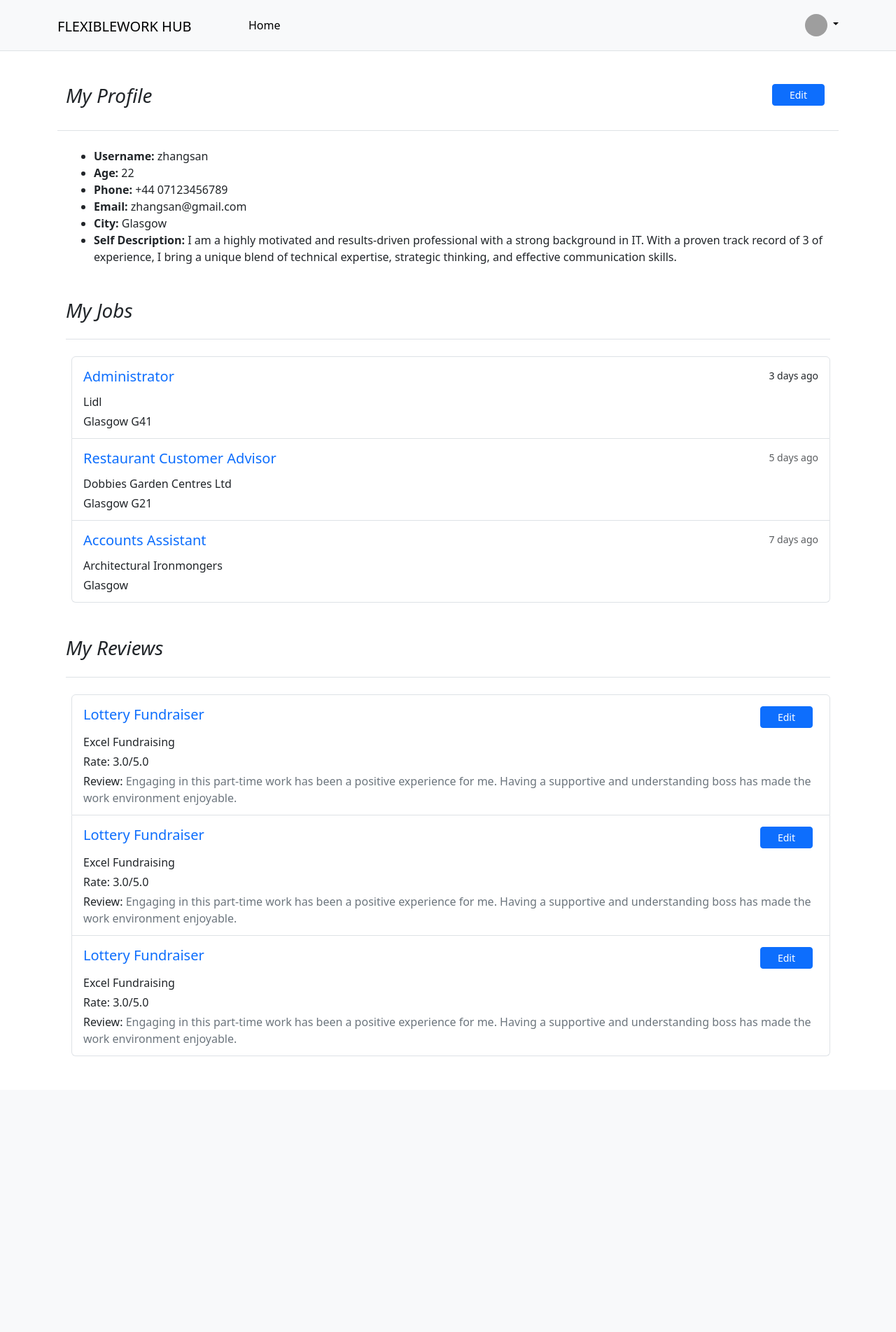
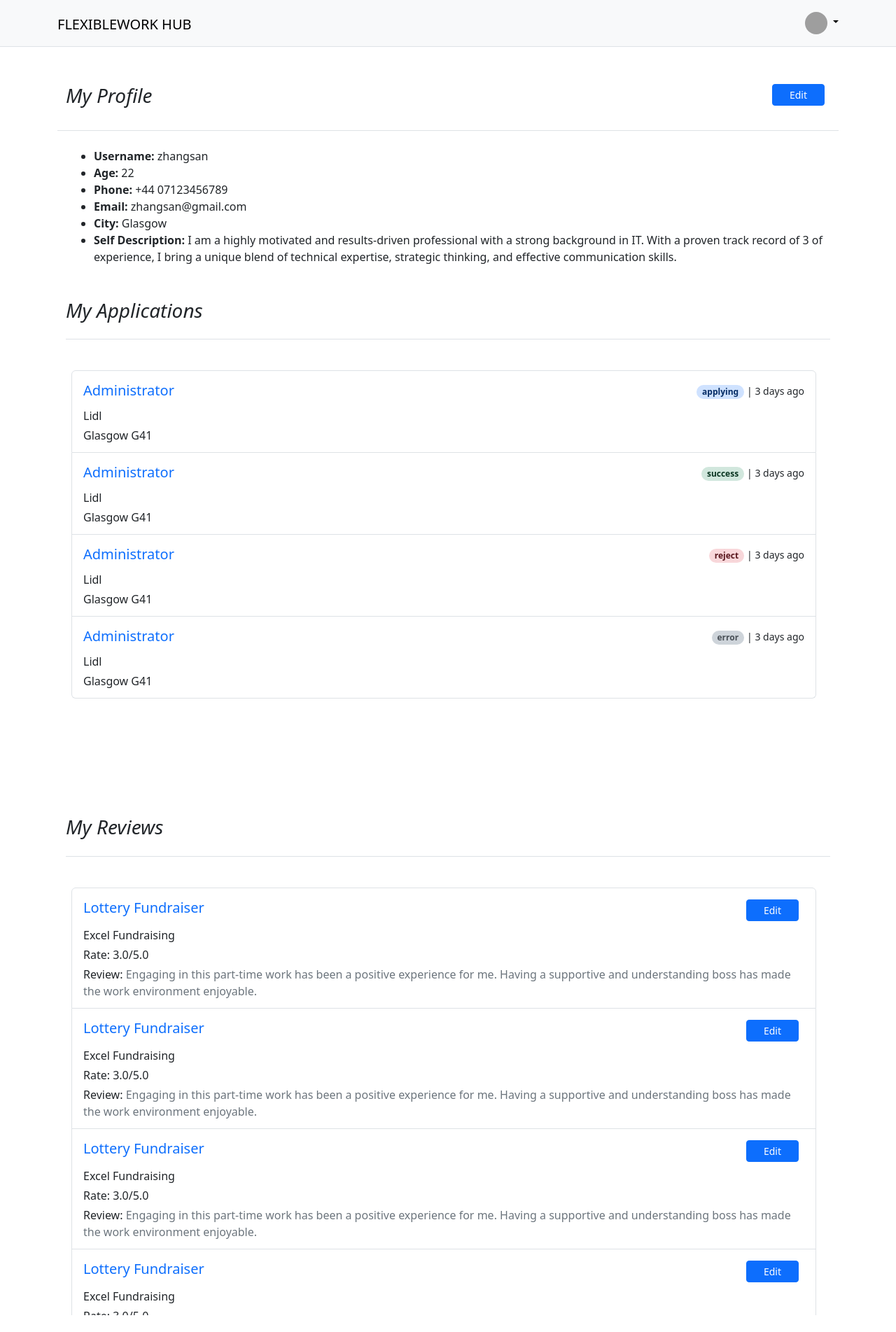
Before and after one commit to NaCN-Azure/It09-Django, a Django app: page /index/job/ in a window 1280 px wide. Shown: the whole page at 70% size. Before the commit the page ends 1509 px from the top, so only its background shows below. Run offline with Django 4.2, Linux system fonts and the light colour scheme; some libraries are stand-ins or nearby versions; grey boxes are pictures that could not be loaded.

Commit message:
Modify the static page of employerInfo.html and jobSeekerInfo.html

```diff
--- a/templates/base.html
+++ b/templates/base.html
@@ -14,13 +14,17 @@
 
     <style>
         main {
-            padding-top: 120px; /* Adjust the padding to match the height of your fixed header */
+            padding-top: 120px;
+            /* Adjust the padding to match the height of your fixed header */
         }
+
         header {
             position: fixed;
             width: 100%;
-            background-color: #ffffff; /* Add your desired background color */
-            z-index: 1000; /* Make sure the header is on top of other elements */
+            background-color: #ffffff;
+            /* Add your desired background color */
+            z-index: 1000;
+            /* Make sure the header is on top of other elements */
         }
     </style>
 </head>
@@ -35,9 +39,6 @@
                     </a>
                 </div>
 
-                <nav class=" nav col-12 col-lg-auto me-lg-auto mb-2 justify-content-center mb-md-0">
-                    <a class="me-3 py-2 link-body-emphasis text-decoration-none" href="#">Home</a>
-                </nav>
                 <div class="col-6 d-flex justify-content-end align-items-center">
                     <!--  已经登录 显示头像    -->
                     <div class="dropdown text-end">
--- a/templates/jobSeekerInfo.html
+++ b/templates/jobSeekerInfo.html
@@ -6,14 +6,25 @@ Job Seeker Information
 {% endblock %}
 
 
+
+
 {% block body_block %}
+
+<style>
+    .bd-sidebar {
+        height: 60vh;
+        overflow-y: auto;
+        padding: 20px;
+    }
+</style>
 
 <!-- My profile部分 -->
 <div class="row pb-4 mb-4 border-bottom">
     <div class="col">
         <h3 class=" fst-italic ">
             My Profile
-        </h3></div>
+        </h3>
+    </div>
     <div class="col-auto">
         <button type="button" class="btn btn-primary btn-sm px-4 me-md-2" data-bs-toggle="modal"
             data-bs-target="#profileModal">Edit
@@ -36,28 +47,23 @@ Job Seeker Information
                         <form>
                             <div class="form-group mb-3">
                                 <label for="username" class="form-label">Username</label>
-                                <input type="text" class="form-control" id="username"
-                                       placeholder="Company name">
+                                <input type="text" class="form-control" id="username" placeholder="Company name">
                             </div>
                             <div class="form-group mb-3">
                                 <label for="Age" class="form-label">Age</label>
-                                <input type="text" class="form-control" id="Age"
-                                       placeholder="Age">
+                                <input type="text" class="form-control" id="Age" placeholder="Age">
                             </div>
                             <div class="form-group mb-3">
                                 <label for="phone" class="form-label">Phone</label>
-                                <input type="text" class="form-control" id="phone"
-                                       placeholder="Phone">
+                                <input type="text" class="form-control" id="phone" placeholder="Phone">
                             </div>
                             <div class="form-group mb-3">
                                 <label for="Email" class="form-label">Email</label>
-                                <input type="email" class="form-control" id="Email"
-                                       placeholder="name@example.com">
+                                <input type="email" class="form-control" id="Email" placeholder="name@example.com">
                             </div>
                             <div class="form-group mb-3">
                                 <label for="City" class="form-label">City</label>
-                                <input type="text" class="form-control" id="City"
-                                       placeholder="City">
+                                <input type="text" class="form-control" id="City" placeholder="City">
                             </div>
                             <div class="form-group mb-3">
                                 <label for="Introduction" class="form-label">Self Introduction</label>
@@ -78,7 +84,6 @@ Job Seeker Information
     </div>
 </div>
 
-
 <div class="bd-content ps-lg-2 pb-4 mb-2">
     <ul>
         <li><strong>Username:</strong> zhangsan</li>
@@ -97,36 +102,48 @@ Job Seeker Information
 </div>
 
 
-<!-- My Jobs部分 -->
+<!-- My Applications部分 -->
 <h3 class="pb-4 mb-4 fst-italic border-bottom">
-    My Jobs
+    My Applications
 </h3>
 
-<div class="bd-content ps-lg-2  pb-4 mb-4 ">
+<div class="bd-sidebar ps-lg-2  pb-4 mb-4 ">
     <div class=list-group>
         <a href="#" class="list-group-item list-group-item-action">
             <div class="d-flex w-100 justify-content-between my-2">
                 <h5 class="mb-1 text-primary">Administrator</h5>
-                <small>3 days ago</small>
+                <span><span class="badge bg-primary-subtle text-primary-emphasis rounded-pill">applying</span>
+                    <small> | 3 days ago</small></span>
             </div>
             <p class="mb-1">Lidl</p>
             <p class="mb-1">Glasgow G41</p>
         </a>
         <a href="#" class="list-group-item list-group-item-action">
             <div class="d-flex w-100 justify-content-between my-2">
-                <h5 class="mb-1 text-primary">Restaurant Customer Advisor</h5>
-                <small class="text-muted">5 days ago</small>
+                <h5 class="mb-1 text-primary">Administrator</h5>
+                <span><span class="badge bg-success-subtle text-success-emphasis rounded-pill">success</span>
+                    <small> | 3 days ago</small></span>
             </div>
-            <p class="mb-1">Dobbies Garden Centres Ltd</p>
-            <p class="mb-1">Glasgow G21</p>
+            <p class="mb-1">Lidl</p>
+            <p class="mb-1">Glasgow G41</p>
         </a>
         <a href="#" class="list-group-item list-group-item-action">
             <div class="d-flex w-100 justify-content-between my-2">
-                <h5 class="mb-1 text-primary">Accounts Assistant</h5>
-                <small class="text-muted">7 days ago</small>
+                <h5 class="mb-1 text-primary">Administrator</h5>
+                <span><span class="badge bg-danger-subtle text-danger-emphasis rounded-pill">reject</span>
+                    <small> | 3 days ago</small></span>
             </div>
-            <p class="mb-1">Architectural Ironmongers</p>
-            <p class="mb-1">Glasgow</p>
+            <p class="mb-1">Lidl</p>
+            <p class="mb-1">Glasgow G41</p>
+        </a>
+        <a href="#" class="list-group-item list-group-item-action">
+            <div class="d-flex w-100 justify-content-between my-2">
+                <h5 class="mb-1 text-primary">Administrator</h5>
+                <span><span class="badge bg-dark-subtle text-dark-emphasis rounded-pill">error</span>
+                    <small> | 3 days ago</small></span>
+            </div>
+            <p class="mb-1">Lidl</p>
+            <p class="mb-1">Glasgow G41</p>
         </a>
     </div>
 </div>
@@ -137,7 +154,7 @@ Job Seeker Information
     My Reviews
 </h3>
 
-<div class="bd-content ps-lg-2 pb-4 mb-4 ">
+<div class="bd-sidebar ps-lg-2  pb-4 mb-4 ">
     <div class=list-group>
         <a href="javascript:void(0)" class="list-group-item">
             <div class="d-flex w-100 justify-content-between my-2">
@@ -304,8 +321,67 @@ Job Seeker Information
                     Having a supportive and understanding boss has made the work environment
                     enjoyable.</span></p>
         </a>
+        <a href="javascript:void(0)" class="list-group-item">
+            <div class="d-flex w-100 justify-content-between my-2">
+                <h5 class="mb-1 text-primary">Lottery Fundraiser</h5>
+                <button type="button" class="btn btn-primary btn-sm px-4 me-md-2" data-bs-toggle="modal"
+                    data-bs-target="#EditReview3">Edit
+                </button>
+
+                <!-- The Modal -->
+                <div class="modal" id="EditReview3">
+                    <div class="modal-dialog modal-dialog-centered modal-dialog-scrollable">
+                        <div class="modal-content">
+
+                            <!-- Modal Header -->
+                            <div class="modal-header">
+                                <h4 class="modal-title">Edit Review</h4>
+                                <button type="button" class="btn-close" data-bs-dismiss="modal"
+                                    aria-label="Close"></button>
+                            </div>
+
+                            <!-- Modal Body -->
+                            <div class="modal-body">
+                                <!-- The form goes here -->
+                                <form>
+                                    <div class="form-group mb-3">
+                                        <label for="Rating" class="form-label">Rate</label>
+                                        <input type="number" class="form-control" id="Rating" min="0" max="5" step="0.5"
+                                            placeholder="Enter your rating">
+                                    </div>
+                                    <div class="form-group mb-3">
+                                        <label for="Comments" class="form-label">Comment</label>
+                                        <textarea class="form-control" id="Comments" rows="5"
+                                            placeholder="Add your comments here"></textarea>
+                                    </div>
+
+                                    <!-- Modal Footer -->
+                                    <div class="modal-footer">
+                                        <button type="button" class="btn btn-secondary" data-dismiss="modal">Close
+                                        </button>
+                                        <button type="submit" class="btn btn-primary">Submit</button>
+                                    </div>
+                                </form>
+                            </div>
+                        </div>
+                    </div>
+                </div>
+            </div>
+            <p class="mb-1">Excel Fundraising</p>
+            <p class="mb-1">Rate: 3.0/5.0</p>
+            <p class="mb-1">Review: <span class="text-secondary">Engaging in this part-time work
+                    has
+                    been a positive experience for
+                    me.
+                    Having a supportive and understanding boss has made the work environment
+                    enjoyable.</span></p>
+        </a>
     </div>
 </div>
 
 
+
+
+
+
 {% endblock %}
```
Also changed, not shown: templates/employerInfo.html (+37 -20 lines). Lines whose indentation alone changed are shown as unchanged.
